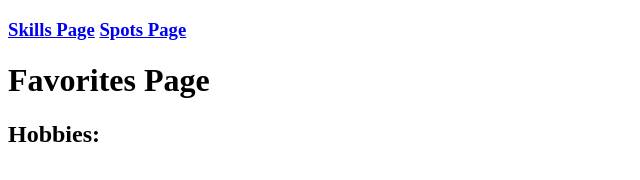
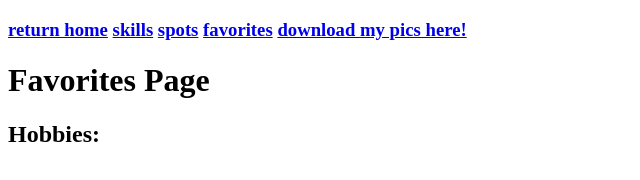
Before and after one commit to helenq2006/HTML-Static-Project, a plain HTML site: page favorites.html in a window 1280 px wide. Shown: the whole page, without its empty margins (0-640 px from the left). Drawn offline with Linux system fonts and the light colour scheme.

Commit message:
Update favorites.html

```diff
--- a/favorites.html
+++ b/favorites.html
@@ -4,12 +4,15 @@
     <meta charset="UTF-8">
     <meta http-equiv="X-UA-Compatible" content="IE=edge">
     <meta name="viewport" content="width=device-width, initial-scale=1.0">
-    <title>Favorites</title>
+    <link rel="stylesheet" href="/style.css" />
+    <title>my favorites!</title>
+
 </head>
 <body>
 
 <!--links header-->
-    <h3> <a href="skills.html">Skills Page</a> <a href="spots.html">Spots Page</a></h3>
+<h3> <a href="index.html">return home</a> <a href="skills.html">skills</a> <a href="spots.html">spots</a>
+    <a href="favorites.html">favorites</a> <a href="picdownload.html">download my pics here!</a></h3>
 
     <h1>Favorites Page</h1>
 
```
